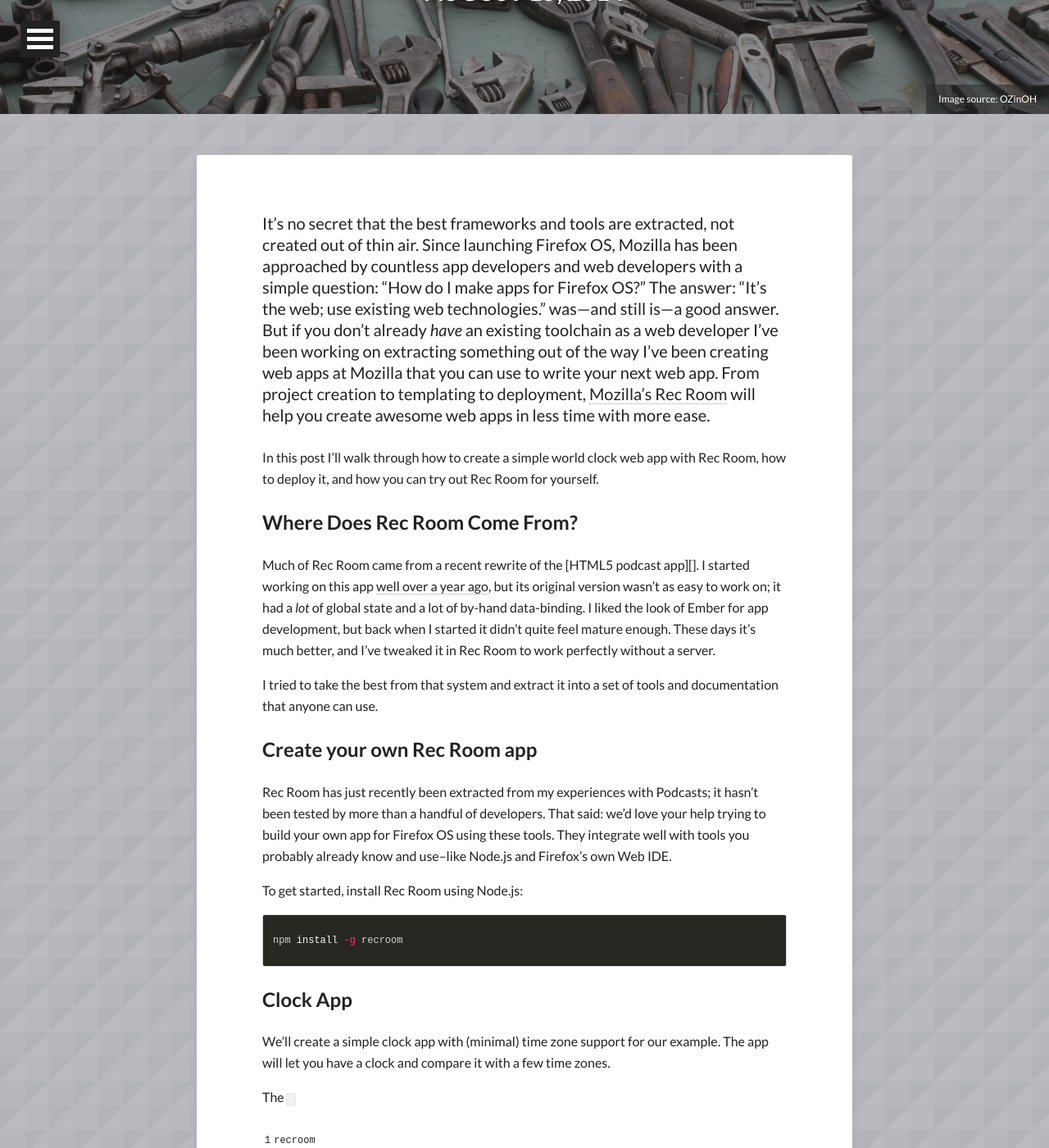
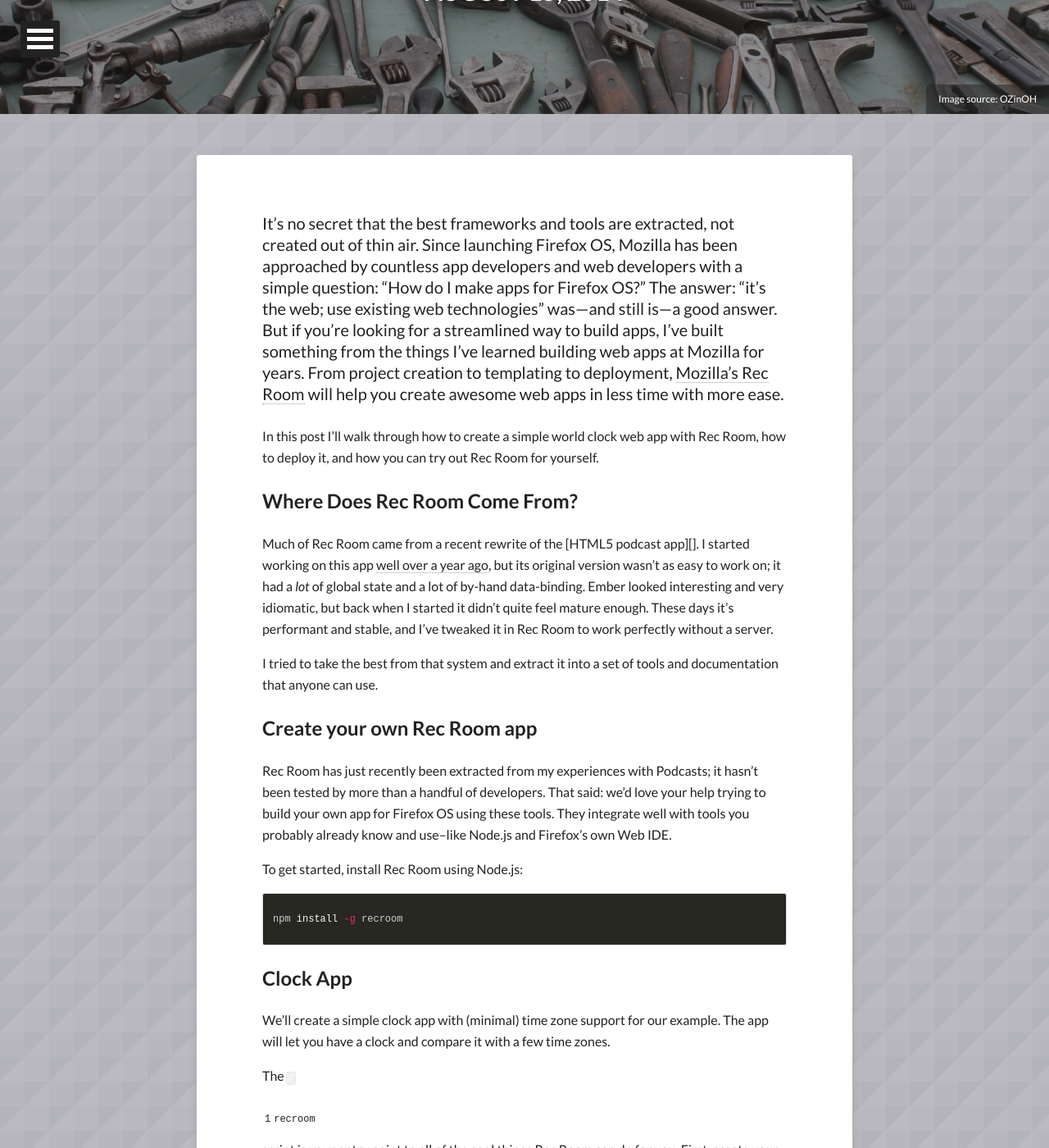
Before and after one commit to tofumatt/strongly-typed, a Jekyll site: the page built from _posts/2014-08-15-time-to-get-hacking.md, in a window 1280 px wide and 1400 px high, scrolled down 301 px. Shown: the whole window at 82% size. Built offline with Jekyll 4.4.1, drawn with Linux system fonts in a browser that asks for light colours; nearby versions of some CDN libraries; some of the changed text lies outside the part shown.

Commit message:
Add tweaks from @rorito

```diff
--- a/_posts/2014-08-15-time-to-get-hacking.md
+++ b/_posts/2014-08-15-time-to-get-hacking.md
@@ -10,13 +10,13 @@
 share: true
 ---
 
-It's no secret that the best frameworks and tools are extracted, not created out of thin air. Since launching Firefox OS, Mozilla has been approached by countless app developers and web developers with a simple question: "How do I make apps for Firefox OS?" The answer: "It's the web; use existing web technologies." was—and still is—a good answer. But if you don't already _have_ an existing toolchain as a web developer I've been working on extracting something out of the way I've been creating web apps at Mozilla that you can use to write your next web app. From project creation to templating to deployment, [Mozilla's Rec Room][] will help you create awesome web apps in less time with more ease.
+It's no secret that the best frameworks and tools are extracted, not created out of thin air. Since launching Firefox OS, Mozilla has been approached by countless app developers and web developers with a simple question: "How do I make apps for Firefox OS?" The answer: "it's the web; use existing web technologies" was—and still is—a good answer. But if you're looking for a streamlined way to build apps, I've built something from the things I've learned building web apps at Mozilla for years. From project creation to templating to deployment, [Mozilla's Rec Room][] will help you create awesome web apps in less time with more ease.
 
 In this post I'll walk through how to create a simple world clock web app with Rec Room, how to deploy it, and how you can try out Rec Room for yourself.
 
 ## Where Does Rec Room Come From?
 
-Much of Rec Room came from a recent rewrite of the [HTML5 podcast app][]. I started working on this app [well over a year ago][], but its original version wasn't as easy to work on; it had a _lot_ of global state and a lot of by-hand data-binding. I liked the look of Ember for app development, but back when I started it didn't quite feel mature enough. These days it's much better, and I've tweaked it in Rec Room to work perfectly without a server.
+Much of Rec Room came from a recent rewrite of the [HTML5 podcast app][]. I started working on this app [well over a year ago][], but its original version wasn't as easy to work on; it had a _lot_ of global state and a lot of by-hand data-binding. Ember looked interesting and very idiomatic, but back when I started it didn't quite feel mature enough. These days it's performant and stable, and I've tweaked it in Rec Room to work perfectly without a server.
 
 I tried to take the best from that system and extract it into a set of tools and documentation that anyone can use.
 
@@ -38,7 +38,7 @@
 
 We'll create a simple clock app with (minimal) time zone support for our example. The app will let you have a clock and compare it with a few time zones.
 
-The `recroom` binary is your entry point to all of the cool things Rec Room can do for you. First, create your app using `recroom new world-clock`. This creates the basic app structure. To see the basic app skeleton that Rec Room creates we can now enter that directory and run our app: `cd world-clock` and then type `recroom run`. The app will open in your default browser.
+The `recroom` script is your entry point to all of the cool things Rec Room can do for you. First, create your app using `recroom new world-clock`. This creates the basic app structure. To see the basic app skeleton that Rec Room creates we can now enter that directory and run our app: `cd world-clock` and then type `recroom run`. The app will open in your default browser.
 
 First, we'll add the current time to the main tab. Rec Room supports Ember's MVC app structure, but also offers simple "pages" for a controller without a 1:1 relationship to a model. We'll generate a new page that will show our actual clock:
 
@@ -277,9 +277,11 @@
 
 ### Command Line Tools
 
-The old Podcasts app used a [(rather awful) Makefile][Makefile]. It wasn't very useful, and I don't think it ran on Windows without some *serious* effort. The new build system uses Node so it runs comfortably on Windows, Mac, and Linux. Commands are proxied via the `recroom` binary, also written in Node, so you don't have to worry about the underlying system if you don't need to modify build steps. `recroom new my-app` creates a new app; `recroom serve` serves up your new app, and `recroom generate model Podcast` creates a new model for you.
+The old Podcasts app used a [(rather awful) Makefile][Makefile]. It wasn't very useful, and I don't think it ran on Windows without some *serious* effort. The new build system uses Node so it runs comfortably on Windows, Mac, and Linux. Commands are proxied via the `recroom` command, also written in Node, so you don't have to worry about the underlying system if you don't need to modify build steps. `recroom new my-app` creates a new app; `recroom serve` serves up your new app, and `recroom generate model Podcast` creates a new model for you.
 
 To build your app, you just need to run `recroom build` and a version with minified CSS, JS, and even HTML will be created for you in the `dist/` folder. This version is ready to be packaged into a packaged app or uploaded to a server as a hosted app. You can even run `recroom deploy` to deploy directory to your git repository's GitHub pages branch, if applicable.
+
+If you want to dive deeper into the tasks Rec Room offers, you can look at a new project's `Gruntfile.js`, which includes all the tasks that Rec Room uses to package, serve, and test your app.
 
 [Makefile]: https://github.com/mozilla/high-fidelity/blob/f73b8b4bde0753512a2c905e66c8a84fafb56e5e/Makefile
 
```
Also changed, not shown: other parts of _posts/2014-08-15-time-to-get-hacking.md (+2 -2 lines).
